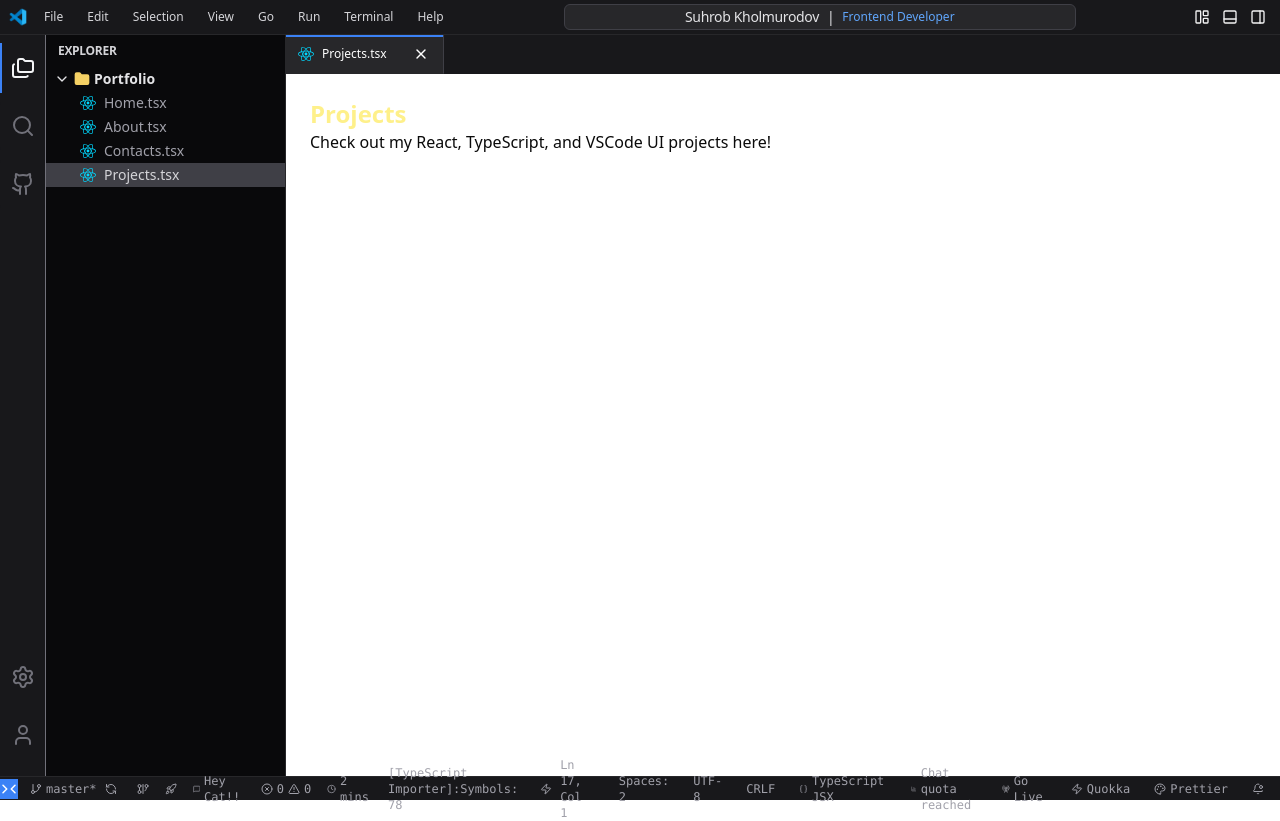
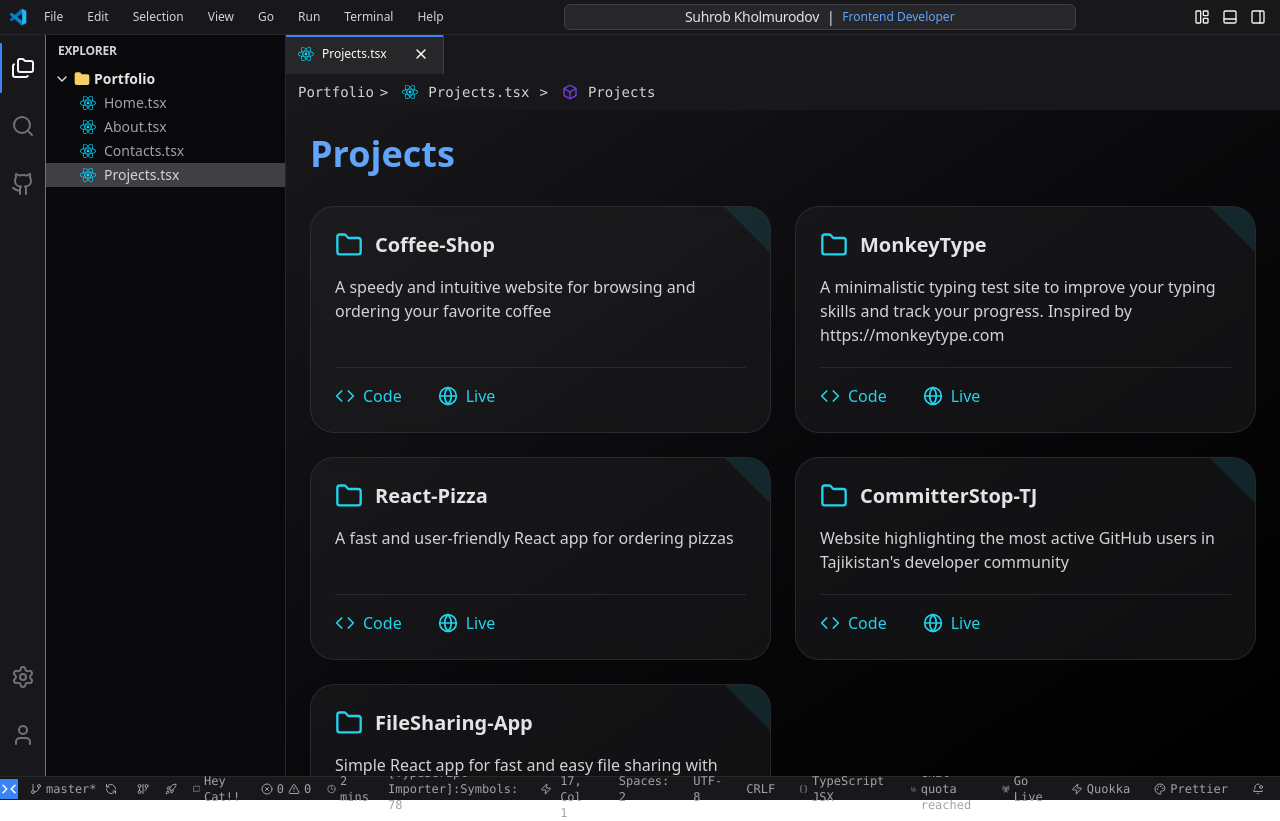
Before and after one commit to SuhrobKholmurodov/portfolio, a React (Vite) app: page /projects in a window 1280 px wide. Built offline with nearby package versions, Linux system fonts and the light colour scheme.

Commit message:
feat: fill projects page with actual content

```diff
--- a/src/pages/About.tsx
+++ b/src/pages/About.tsx
@@ -21,6 +21,34 @@
 export default function About() {
   return (
     <div className="flex flex-col bg-zinc-900 h-full">
+      <style>
+        {`
+          .overflow-auto::-webkit-scrollbar {
+            width: 10px;
+          }
+
+          .overflow-auto::-webkit-scrollbar-track {
+            background: rgba(39, 39, 42, 0.3);
+            border-radius: 5px;
+          }
+
+          .overflow-auto::-webkit-scrollbar-thumb {
+            background: linear-gradient(to bottom, #0891b2, #0e7490);
+            border-radius: 5px;
+            border: 2px solid rgba(0, 0, 0, 0.2);
+          }
+
+          .overflow-auto::-webkit-scrollbar-thumb:hover {
+            background: linear-gradient(to bottom, #06b6d4, #0891b2);
+          }
+
+          .overflow-auto {
+            scrollbar-width: thin;
+            scrollbar-color: #0891b2 rgba(39, 39, 42, 0.3);
+          }
+        `}
+      </style>
+
       <nav aria-label="Breadcrumb" className="pl-3 py-2">
         <Breadcrumb>
           <BreadcrumbList className="flex items-center space-x-1 text-zinc-300 text-sm font-mono">
--- a/src/pages/Projects.tsx
+++ b/src/pages/Projects.tsx
@@ -1,8 +1,180 @@
+import {
+  Breadcrumb,
+  BreadcrumbItem,
+  BreadcrumbLink,
+  BreadcrumbList,
+  BreadcrumbPage,
+  BreadcrumbSeparator,
+} from "@/components/ui/breadcrumb";
+import { Link } from "react-router-dom";
+import { Box, Folder, Code, Globe, ExternalLink } from "lucide-react";
+import { useEffect, useState } from "react";
+import ReactIcon from "../assets/react.svg";
+
 export default function Projects() {
+  const projects = [
+    {
+      name: "Coffee-Shop",
+      description:
+        "A speedy and intuitive website for browsing and ordering your favorite coffee",
+      code: "https://github.com/SuhrobKholmurodov/coffee-shop",
+      live: "https://cafe-nest.vercel.app/",
+    },
+    {
+      name: "MonkeyType",
+      description:
+        "A minimalistic typing test site to improve your typing skills and track your progress. Inspired by https://monkeytype.com",
+      code: "https://github.com/SuhrobKholmurodov/monkeytype",
+      live: "https://monkeytypegame.vercel.app/",
+    },
+    {
+      name: "React-Pizza",
+      description: "A fast and user-friendly React app for ordering pizzas",
+      code: "https://github.com/SuhrobKholmurodov/react-pizza",
+      live: "https://react-ts-pizzahouse.vercel.app/",
+    },
+    {
+      name: "CommitterStop-TJ",
+      description:
+        "Website highlighting the most active GitHub users in Tajikistan's developer community",
+      code: "https://github.com/SuhrobKholmurodov/committerstop-tj",
+      live: "https://committerstop-tj.vercel.app",
+    },
+    {
+      name: "FileSharing-App",
+      description:
+        "Simple React app for fast and easy file sharing with stylish UI and localStorage support",
+      code: "https://github.com/SuhrobKholmurodov/filesharing-app",
+      live: "https://react-filesharing-app.vercel.app/",
+    },
+  ];
+
+  const [visible, setVisible] = useState(false);
+  const [hoveredCard, setHoveredCard] = useState<number | null>(null);
+
+  useEffect(() => {
+    const timer = setTimeout(() => setVisible(true), 100);
+    return () => clearTimeout(timer);
+  }, []);
+
   return (
-    <div className="p-6">
-      <h1 className="text-2xl font-bold text-yellow-200">Projects</h1>
-      <p>Check out my React, TypeScript, and VSCode UI projects here!</p>
+    <div className="flex flex-col bg-zinc-900 h-full relative overflow-hidden">
+      <nav aria-label="Breadcrumb" className="pl-3 py-2 relative z-10">
+        <Breadcrumb>
+          <BreadcrumbList className="flex items-center space-x-1 text-zinc-300 text-sm font-mono">
+            <BreadcrumbItem className="hover:text-white group">
+              <BreadcrumbLink className="hover:text-white" asChild>
+                <Link
+                  to={"/"}
+                  className="flex items-center gap-1 transition-all duration-300"
+                >
+                  Portfolio
+                </Link>
+              </BreadcrumbLink>
+              <BreadcrumbSeparator>{">"}</BreadcrumbSeparator>
+            </BreadcrumbItem>
+
+            <BreadcrumbItem className="flex items-center space-x-1 group">
+              <img
+                src={ReactIcon}
+                alt="React icon"
+                className="w-4 h-4 transition-transform duration-300 group-hover:rotate-12"
+              />
+              <BreadcrumbLink
+                className="hover:text-white hover:cursor-auto transition-all duration-300"
+                asChild
+              >
+                <Link to={"/projects"}>Projects.tsx</Link>
+              </BreadcrumbLink>
+              <BreadcrumbSeparator>{">"}</BreadcrumbSeparator>
+            </BreadcrumbItem>
+
+            <BreadcrumbItem className="flex items-center space-x-1 group">
+              <Box className="w-4 h-4 text-violet-600 transition-transform duration-300 group-hover:rotate-12" />
+              <BreadcrumbPage className="text-zinc-300 transition-all duration-300">
+                Projects
+              </BreadcrumbPage>
+            </BreadcrumbItem>
+          </BreadcrumbList>
+        </Breadcrumb>
+      </nav>
+
+      <main className="flex-grow overflow-auto bg-gradient-to-br from-zinc-900 via-zinc-950 to-black text-zinc-100 p-6 min-h-0 relative z-10">
+        <div className="max-w-6xl mx-auto">
+          <div className="flex items-center gap-3 mb-8 group">
+            <h1 className="text-4xl font-bold bg-clip-text text-blue-400 duration-700">
+              Projects
+            </h1>
+          </div>
+
+          <div className="grid grid-cols-1 md:grid-cols-2 gap-6">
+            {projects.map((project, index) => (
+              <div
+                key={project.name}
+                className={`relative flex flex-col p-6 bg-zinc-800/40 border border-zinc-700/50 rounded-3xl backdrop-blur-sm
+                  transform transition-all duration-500 ease-out overflow-hidden group
+                  ${
+                    visible
+                      ? "opacity-100 translate-y-0"
+                      : "opacity-0 translate-y-6"
+                  }
+                  hover:scale-[1.02] hover:border-cyan-400 hover:shadow-lg hover:shadow-cyan-500/20`}
+                onMouseEnter={() => setHoveredCard(index)}
+              >
+                <div className="absolute inset-0 bg-gradient-to-br from-cyan-500/5 to-violet-600/5 opacity-0 group-hover:opacity-100 transition-opacity duration-500"></div>
+                <div className="absolute top-0 right-0 w-16 h-16 overflow-hidden">
+                  <div className="absolute top-0 right-0 w-16 h-16 bg-cyan-400/10 transform rotate-45 translate-x-8 -translate-y-8 group-hover:bg-cyan-400/20 transition-colors duration-300"></div>
+                </div>
+                <div className="flex items-center gap-3 mb-4 relative z-10">
+                  <div className="relative">
+                    <Folder className="w-7 h-7 text-cyan-400 transition-all duration-300 group-hover:scale-110 group-hover:rotate-6" />
+                  </div>
+                  <h2 className="text-xl font-semibold text-zinc-200 transition-all duration-300 group-hover:text-white group-hover:drop-shadow-[0_0_6px_rgba(34,211,238,0.7)]">
+                    {project.name}
+                  </h2>
+                </div>
+                <p className="text-zinc-300 mb-5 transition-all duration-300 group-hover:text-zinc-100 relative z-10">
+                  {project.description}
+                </p>
+
+                <div className="flex gap-4 mt-auto relative z-10 pt-4 border-t border-zinc-700/50 group-hover:border-cyan-400/30 transition-colors duration-300">
+                  <a
+                    href={project.code}
+                    target="_blank"
+                    rel="noreferrer"
+                    className="flex items-center gap-2 text-cyan-400 hover:text-white transition-all duration-300 transform hover:-translate-y-0.5 group/code"
+                  >
+                    <div className="relative">
+                      <Code className="w-5 h-5 animate-pulse-slow" />
+                      <div className="absolute inset-0 bg-cyan-400/20 rounded-full scale-0 transition-transform duration-300"></div>
+                    </div>
+                    <span>Code</span>
+                    <ExternalLink className="w-3 h-3 opacity-0 group-hover/code:opacity-100 transition-opacity duration-300" />
+                  </a>
+                  <a
+                    href={project.live}
+                    target="_blank"
+                    rel="noreferrer"
+                    className="flex items-center gap-2 text-cyan-400 hover:text-white transition-all duration-300 transform hover:-translate-y-0.5 group/live"
+                  >
+                    <div className="relative">
+                      <Globe className="w-5 h-5 animate-spin-slow" />
+                      <div className="absolute inset-0 bg-cyan-400/20 rounded-full scale-0 transition-transform duration-300"></div>
+                    </div>
+                    <span>Live</span>
+                    <ExternalLink className="w-3 h-3 opacity-0 group-hover/live:opacity-100 transition-opacity duration-300" />
+                  </a>
+                </div>
+                <div
+                  className={`absolute bottom-0 left-0 h-0.5 bg-gradient-to-r from-cyan-400 to-violet-600 transition-all duration-500 ${
+                    hoveredCard === index ? "w-full" : "w-0"
+                  }`}
+                ></div>
+              </div>
+            ))}
+          </div>
+        </div>
+      </main>
     </div>
   );
 }
```
